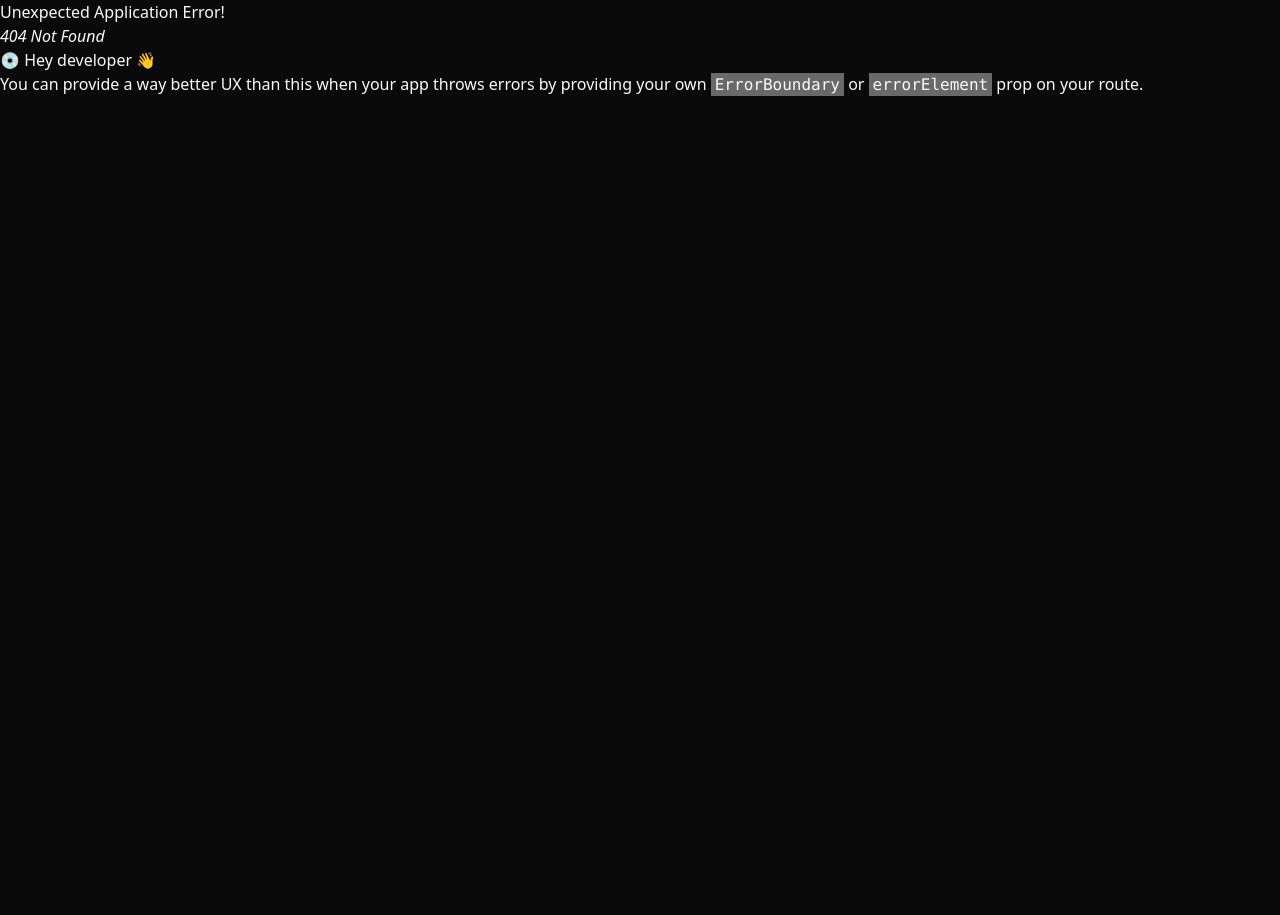
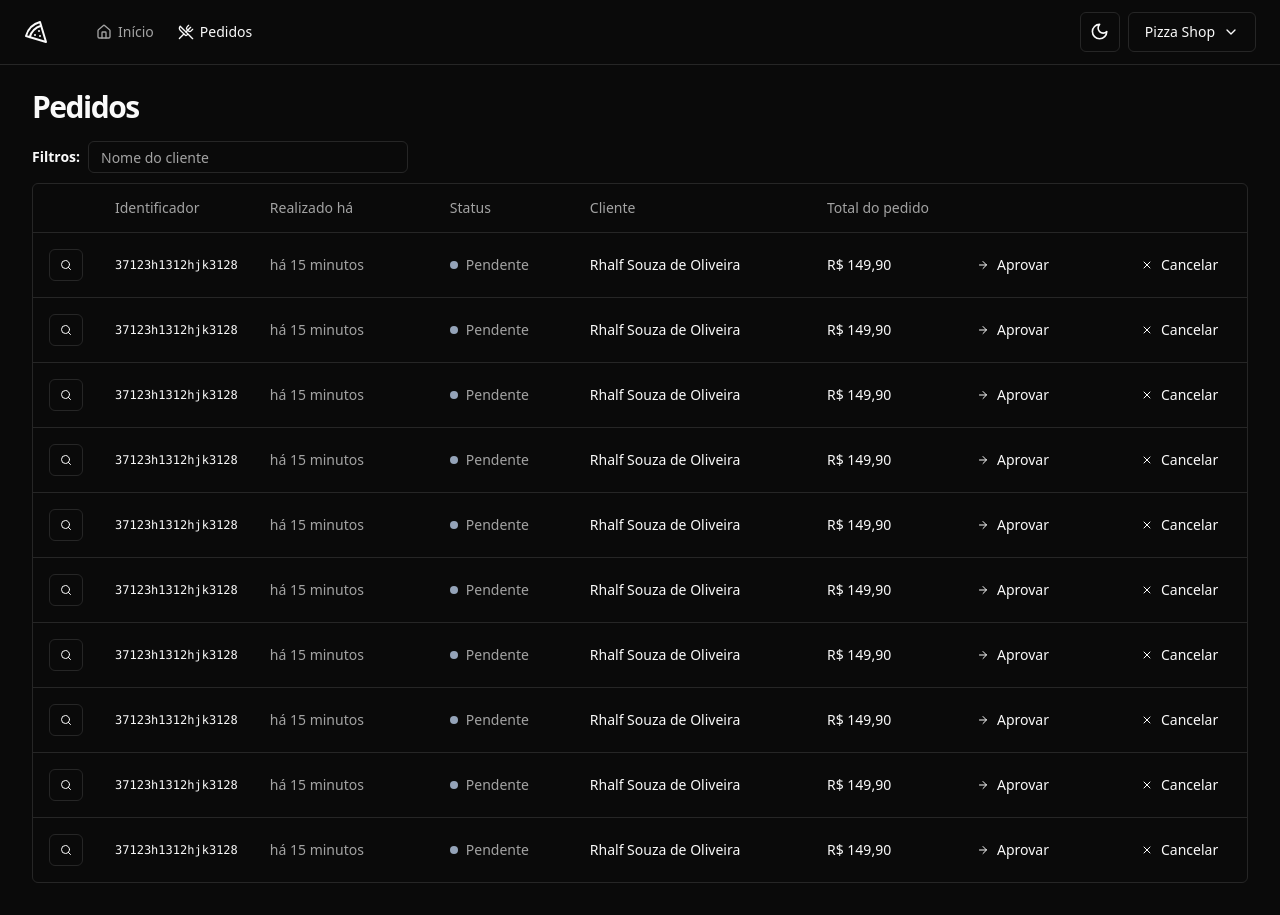
Before and after one commit to Qwwerty/pizza-shop, a React (Vite) app: page /orders in a window 1280 px wide. Before the commit this address had no page. Before the commit the page ends 800 px from the top, so only its background shows below. Built offline with nearby package versions, Linux system fonts and the light colour scheme.

Commit message:
feat: route orders and style table

```diff
--- a/src/components/ui/button.tsx
+++ b/src/components/ui/button.tsx
@@ -1,6 +1,6 @@
-import * as React from 'react'
 import { Slot } from '@radix-ui/react-slot'
 import { cva, type VariantProps } from 'class-variance-authority'
+import * as React from 'react'
 
 import { cn } from '@/lib/utils'
 
@@ -22,6 +22,7 @@
       size: {
         default: 'h-10 px-4 py-2',
         sm: 'h-9 rounded-md px-3',
+        xs: 'h-8 px-2.5',
         lg: 'h-11 rounded-md px-8',
         icon: 'h-10 w-10',
       },
--- /dev/null
+++ b/src/components/ui/table.tsx
@@ -0,0 +1,117 @@
+import * as React from "react"
+
+import { cn } from "@/lib/utils"
+
+const Table = React.forwardRef<
+  HTMLTableElement,
+  React.HTMLAttributes<HTMLTableElement>
+>(({ className, ...props }, ref) => (
+  <div className="relative w-full overflow-auto">
+    <table
+      ref={ref}
+      className={cn("w-full caption-bottom text-sm", className)}
+      {...props}
+    />
+  </div>
+))
+Table.displayName = "Table"
+
+const TableHeader = React.forwardRef<
+  HTMLTableSectionElement,
+  React.HTMLAttributes<HTMLTableSectionElement>
+>(({ className, ...props }, ref) => (
+  <thead ref={ref} className={cn("[&_tr]:border-b", className)} {...props} />
+))
+TableHeader.displayName = "TableHeader"
+
+const TableBody = React.forwardRef<
+  HTMLTableSectionElement,
+  React.HTMLAttributes<HTMLTableSectionElement>
+>(({ className, ...props }, ref) => (
+  <tbody
+    ref={ref}
+    className={cn("[&_tr:last-child]:border-0", className)}
+    {...props}
+  />
+))
+TableBody.displayName = "TableBody"
+
+const TableFooter = React.forwardRef<
+  HTMLTableSectionElement,
+  React.HTMLAttributes<HTMLTableSectionElement>
+>(({ className, ...props }, ref) => (
+  <tfoot
+    ref={ref}
+    className={cn(
+      "border-t bg-muted/50 font-medium [&>tr]:last:border-b-0",
+      className
+    )}
+    {...props}
+  />
+))
+TableFooter.displayName = "TableFooter"
+
+const TableRow = React.forwardRef<
+  HTMLTableRowElement,
+  React.HTMLAttributes<HTMLTableRowElement>
+>(({ className, ...props }, ref) => (
+  <tr
+    ref={ref}
+    className={cn(
+      "border-b transition-colors hover:bg-muted/50 data-[state=selected]:bg-muted",
+      className
+    )}
+    {...props}
+  />
+))
+TableRow.displayName = "TableRow"
+
+const TableHead = React.forwardRef<
+  HTMLTableCellElement,
+  React.ThHTMLAttributes<HTMLTableCellElement>
+>(({ className, ...props }, ref) => (
+  <th
+    ref={ref}
+    className={cn(
+      "h-12 px-4 text-left align-middle font-medium text-muted-foreground [&:has([role=checkbox])]:pr-0",
+      className
+    )}
+    {...props}
+  />
+))
+TableHead.displayName = "TableHead"
+
+const TableCell = React.forwardRef<
+  HTMLTableCellElement,
+  React.TdHTMLAttributes<HTMLTableCellElement>
+>(({ className, ...props }, ref) => (
+  <td
+    ref={ref}
+    className={cn("p-4 align-middle [&:has([role=checkbox])]:pr-0", className)}
+    {...props}
+  />
+))
+TableCell.displayName = "TableCell"
+
+const TableCaption = React.forwardRef<
+  HTMLTableCaptionElement,
+  React.HTMLAttributes<HTMLTableCaptionElement>
+>(({ className, ...props }, ref) => (
+  <caption
+    ref={ref}
+    className={cn("mt-4 text-sm text-muted-foreground", className)}
+    {...props}
+  />
+))
+TableCaption.displayName = "TableCaption"
+
+export {
+  Table,
+  TableHeader,
+  TableBody,
+  TableFooter,
+  TableHead,
+  TableRow,
+  TableCell,
+  TableCaption,
+}
--- /dev/null
+++ b/src/page/app/orders/orders.tsx
@@ -0,0 +1,89 @@
+import { ArrowRight, Search, X } from 'lucide-react'
+import { Helmet } from 'react-helmet-async'
+
+import { Button } from '@/components/ui/button'
+import { Input } from '@/components/ui/input'
+import {
+  Table,
+  TableBody,
+  TableCell,
+  TableHead,
+  TableHeader,
+  TableRow,
+} from '@/components/ui/table'
+
+export function Orders() {
+  return (
+    <>
+      <Helmet title="Pedidos" />
+      <div className="flex flex-col gap-4">
+        <h1 className="text-3xl font-bold tracking-tighter">Pedidos</h1>
+      </div>
+      <div className="space-y-2.5">
+        <form className="flex items-center gap-2">
+          <span className="text-sm font-semibold">Filtros:</span>
+          <Input placeholder="Nome do cliente" className="h-8 w-[320px]" />
+        </form>
+
+        <div className="border rounded-md">
+          <Table>
+            <TableHeader>
+              <TableRow>
+                <TableHead className="w-[64px]"></TableHead>
+                <TableHead className="w-[140px]">Identificador</TableHead>
+                <TableHead className="w-[180px]">Realizado há</TableHead>
+                <TableHead className="w-[140px]">Status</TableHead>
+                <TableHead>Cliente</TableHead>
+                <TableHead className="w-[140px]">Total do pedido</TableHead>
+                <TableHead className="w-[164px]"></TableHead>
+                <TableHead className="w-[132px]"></TableHead>
+              </TableRow>
+            </TableHeader>
+            <TableBody>
+              {Array.from({ length: 10 }).map((_, index) => (
+                <TableRow key={index}>
+                  <TableCell>
+                    <Button variant="outline" size="xs">
+                      <Search className="h-3 w-3" />
+                      <span className="sr-only">Detalhes do pedido</span>
+                    </Button>
+                  </TableCell>
+                  <TableCell className="font-mono text-xs font-medium">
+                    37123h1312hjk3128
+                  </TableCell>
+                  <TableCell className="text-muted-foreground">
+                    há 15 minutos
+                  </TableCell>
+                  <TableCell>
+                    <div className="flex items-center gap-2">
+                      <span className="h-2 w-2 rounded-full bg-slate-400" />
+                      <span className="font-medium text-muted-foreground">
+                        Pendente
+                      </span>
+                    </div>
+                  </TableCell>
+                  <TableCell className="font-medium">
+                    Rhalf Souza de Oliveira
+                  </TableCell>
+                  <TableCell className="font-medium">R$ 149,90</TableCell>
+                  <TableCell>
+                    <Button variant="ghost" size="xs">
+                      <ArrowRight className="mr-2 h-3 w-3" />
+                      Aprovar
+                    </Button>
+                  </TableCell>
+                  <TableCell>
+                    <Button variant="ghost" size="xs">
+                      <X className="mr-2 h-3 w-3" />
+                      Cancelar
+                    </Button>
+                  </TableCell>
+                </TableRow>
+              ))}
+            </TableBody>
+          </Table>
+        </div>
+      </div>
+    </>
+  )
+}
--- a/src/routes.tsx
+++ b/src/routes.tsx
@@ -3,6 +3,7 @@
 import { AppLayout } from './page/_layouts/app'
 import { AuthLayout } from './page/_layouts/auth'
 import { Dashboard } from './page/app/dashboard'
+import { Orders } from './page/app/orders/orders'
 import { SignIn } from './page/auth/sign-in'
 import { SignUp } from './page/auth/sign-up'
 
@@ -10,7 +11,10 @@
   {
     path: '/',
     element: <AppLayout />,
-    children: [{ path: '/', element: <Dashboard /> }],
+    children: [
+      { path: '/', element: <Dashboard /> },
+      { path: '/orders', element: <Orders /> },
+    ],
   },
   {
     path: '/',
```
